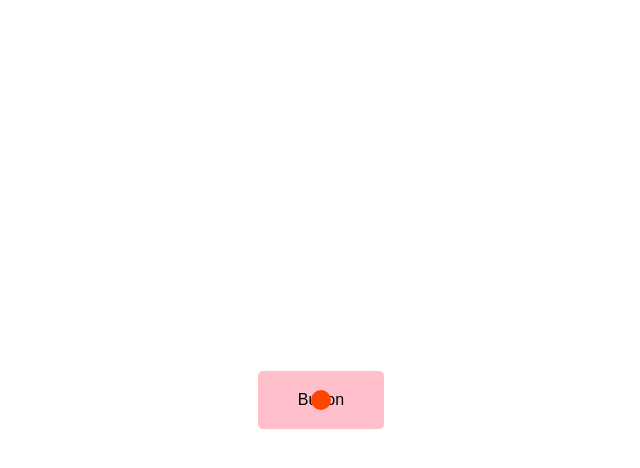
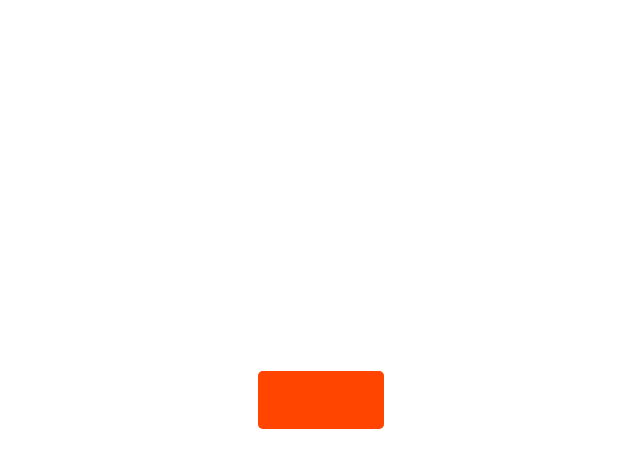
Before and after one commit to mahmood-eid/tasks, a plain HTML site: page task-1/index.html in a window 1280 px wide. In both pictures the pointer is over the link "Button". Shown: the whole page, without its empty margins (319-959 px from the left). Drawn offline with Linux system fonts and the light colour scheme.

Commit message:
adding the hover effect so when we hover over the button it grows to 300px width and height, and to not grow and cover the parent button it self we set overflow property to the ".btn" element to hidden, setting the transition property to half of a second so we can see the effect of growing up when hovering over it

```diff
--- a/task-1/style.css
+++ b/task-1/style.css
@@ -13,7 +13,8 @@ body {
     border-radius: 5px;
     text-decoration: none;
     color: black;
-    position: relative
+    position: relative;
+    overflow: hidden;
 }
 
 .btn::before{
@@ -26,4 +27,10 @@ body {
     top: 50%;
     transform: translate(-50%, -50%);
     border-radius: 50%;
+    transition: width 0.5s, height 0.5s;
 }
+
+.btn:hover::before {
+    width: 300px;
+    height: 300px;
+}
```
